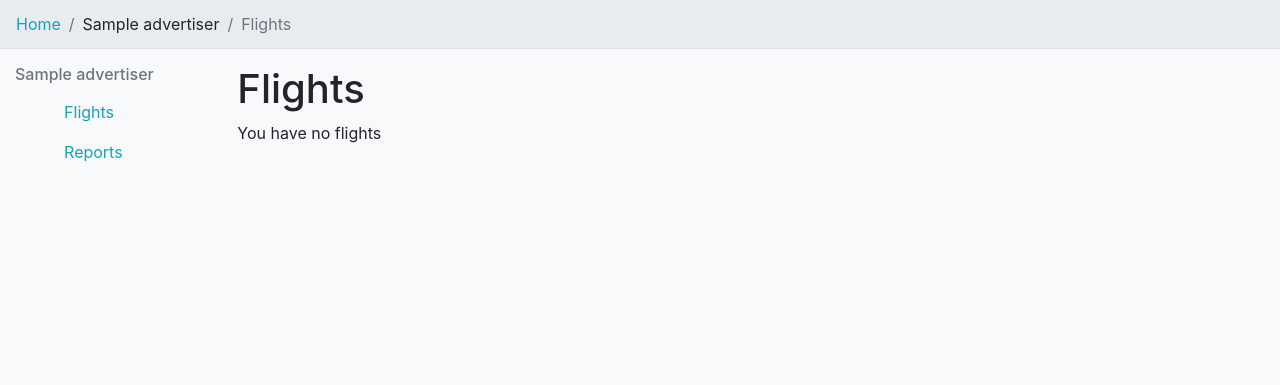
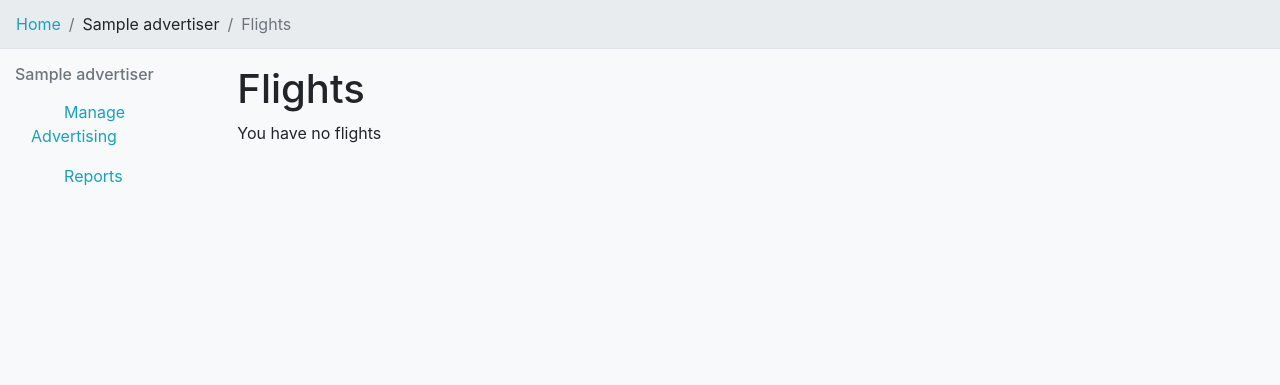
Before and after one commit to hb8679-u/ethica9, a Django app: page /advertiser/sample/flights/ in a window 1280 px wide. Shown: the part 88-473 px from the top of the page. Run offline with Django 3.2, Linux system fonts and the light colour scheme; a user stored in the database is signed in; tables that the repository leaves empty hold one stand-in row (values such as "Sample post"); data that the repository does not hold is empty; style sheets or scripts are compiled from the project's sources; some libraries are stand-ins or nearby versions; some web fonts are replaced.

Commit message:
Update adserver/templates/adserver/base.html
Co-Authored-By: Eric Holscher <25510+ericholscher@users.noreply.github.com>

```diff
--- a/adserver/templates/adserver/base.html
+++ b/adserver/templates/adserver/base.html
@@ -54,7 +54,7 @@
               <li class="nav-item">
                 <a class="nav-link" href="{% url 'flight_list' advertiser.slug %}">
                   <span class="fa fa-calendar fa-fw mr-2 text-muted" aria-hidden="true"></span>
-                  <span>{% trans 'Flights' %}</span>
+                  <span>{% trans 'Manage Advertising' %}</span>
                 </a>
               </li>
               <li class="nav-item">
```
